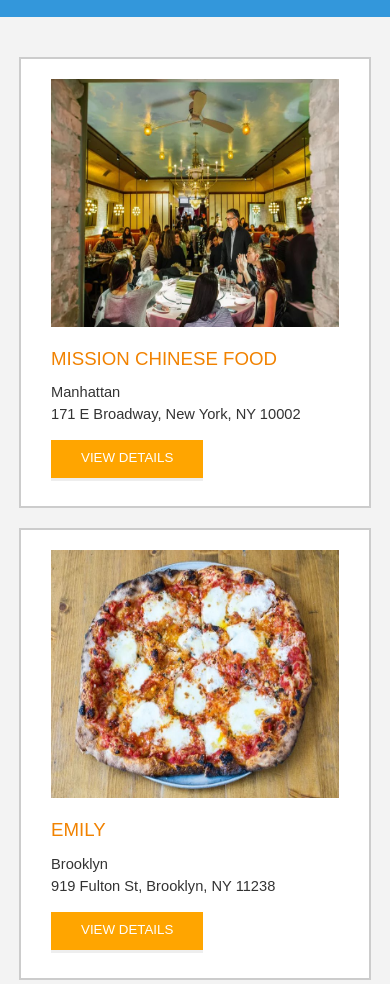
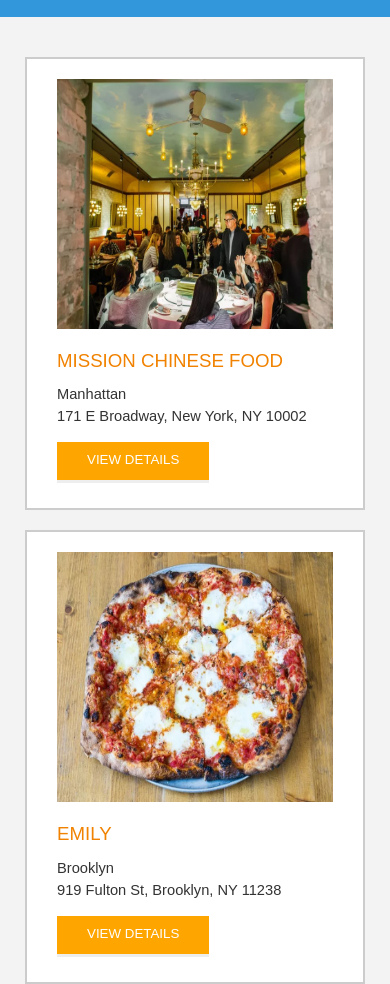
Before and after one commit to m-yahya/udacity-retaurant-review-app, a plain HTML site: page index.html in a window 390 px wide. Shown: the part 609-1593 px from the top of the page. Drawn offline with nearby package versions, Linux system fonts and the light colour scheme.

Commit message:
desktop responsive images

```diff
--- a/css/styles.css
+++ b/css/styles.css
@@ -155,8 +155,10 @@ nav h1 a {
   padding: 30px 15px 60px;
   text-align: center;
   display: flex;
-  flex-direction: column;
+  flex-direction: row;
+  flex-wrap: wrap;
   align-items: center;
+  justify-content: center;
 }
 
 #restaurants-list li {
@@ -167,8 +169,8 @@ nav h1 a {
   min-height: 380px;
   padding: 0 30px 25px;
   text-align: left;
-  max-width: 100%;
-  width: 80%;
+  min-width: 270px;
+  max-width: 300px;
 }
 
 #restaurants-list .restaurant-img {
@@ -176,7 +178,7 @@ nav h1 a {
   display: block;
   margin: 0;
   max-width: 100%;
-  min-height: 248px;
+  min-height: 250px;
   min-width: 100%;
   padding-top: 20px;
 }
```
